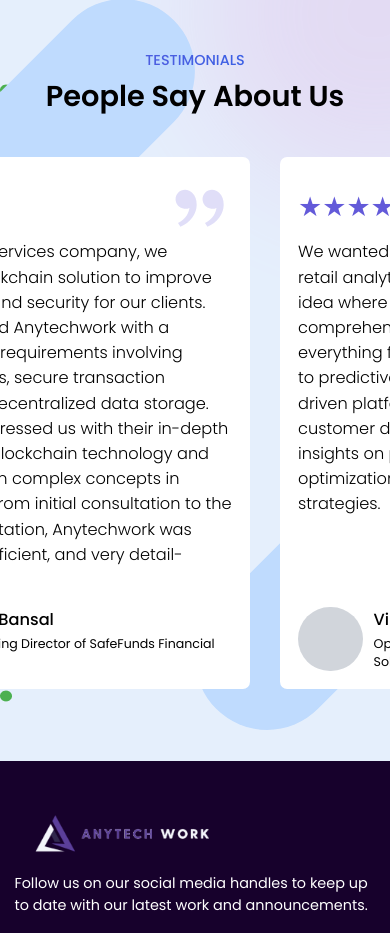
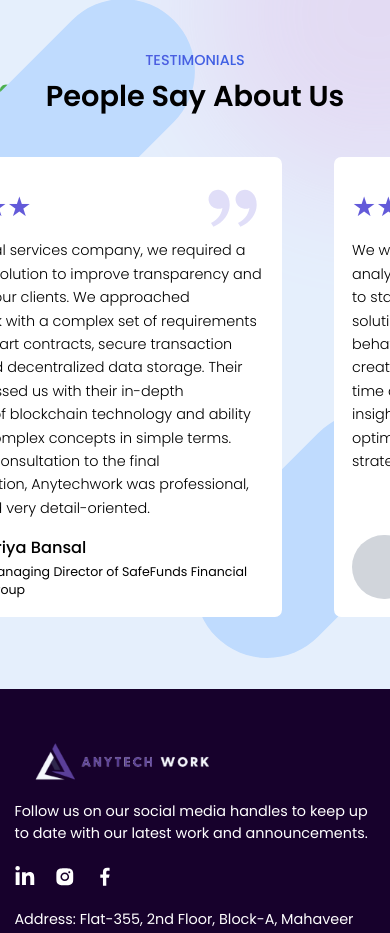
Before and after one commit to pranavpremanand/anytechwork, a React (Create React App) app: page /services in a window 390 px wide. Shown: the part 4409-5342 px from the top of the page. Built offline with nearby package versions, Linux system fonts and the light colour scheme.

Commit message:
style changes

```diff
--- a/src/components/Testimonials.jsx
+++ b/src/components/Testimonials.jsx
@@ -71,11 +71,11 @@ const Testimonials = () => {
         {testimonials.map(({ id, img, title, name, description }, index) => (
           <div
             key={id}
-            className="keen-slider__slide flex flex-col items-center bg-white p-5 rounded-lg"
+            className="keen-slider__slide flex flex-col items-center bg-white p-5 mx-3 rounded-lg"
           >
             {/* <img
                 loading='lazy'
-src={img}
+                src={img}
                 alt="featured in"
                 className="h-[7rem] w-[12rem] object-contain"
               /> */}
@@ -84,7 +84,7 @@ src={img}
               <RiDoubleQuotesR className="text-7xl text-primary/20" />
             </div>
             <div className="h-full flex flex-col justify-between">
-              <p className="text-lg font-light">{description}</p>
+              <p className="description">{description}</p>
               <div className="w-full flex gap-3 items-center mt-4">
                 <div className="min-w-[4.5rem] max-w-[4.5rem] min-h-[4.5rem] max-h-[4.5rem] rounded-full overflow-hidden bg-gray-300"></div>
                 <div className="flex flex-col gap-1">
--- a/src/index.css
+++ b/src/index.css
@@ -33,7 +33,7 @@
     @apply bg-gradient-to-r text-transparent from-primary to-[#2563eb] bg-clip-text text-center font-medium
   }
   .description{
-    @apply text-[.9rem] md:text-base font-light leading-relaxed;
+    @apply text-base md:text-lg font-light leading-relaxed;
   }
 }
 
```
